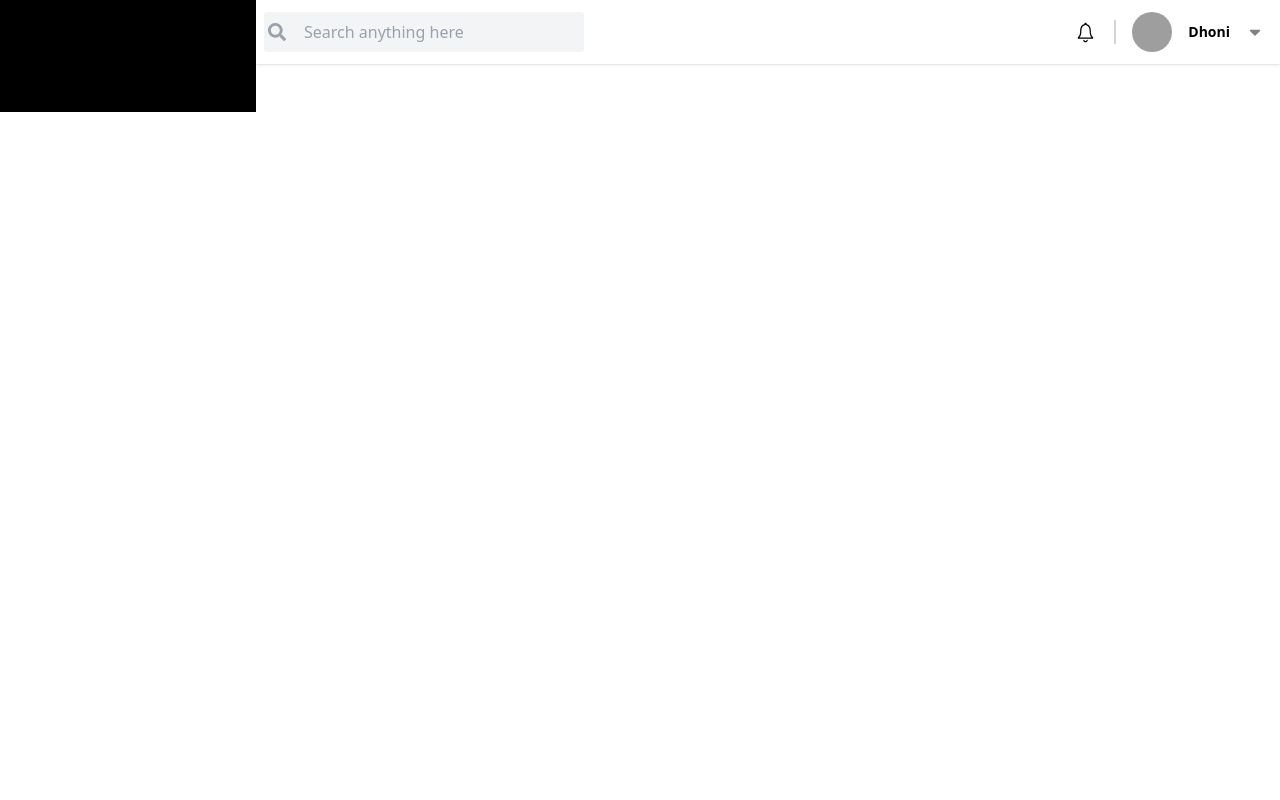
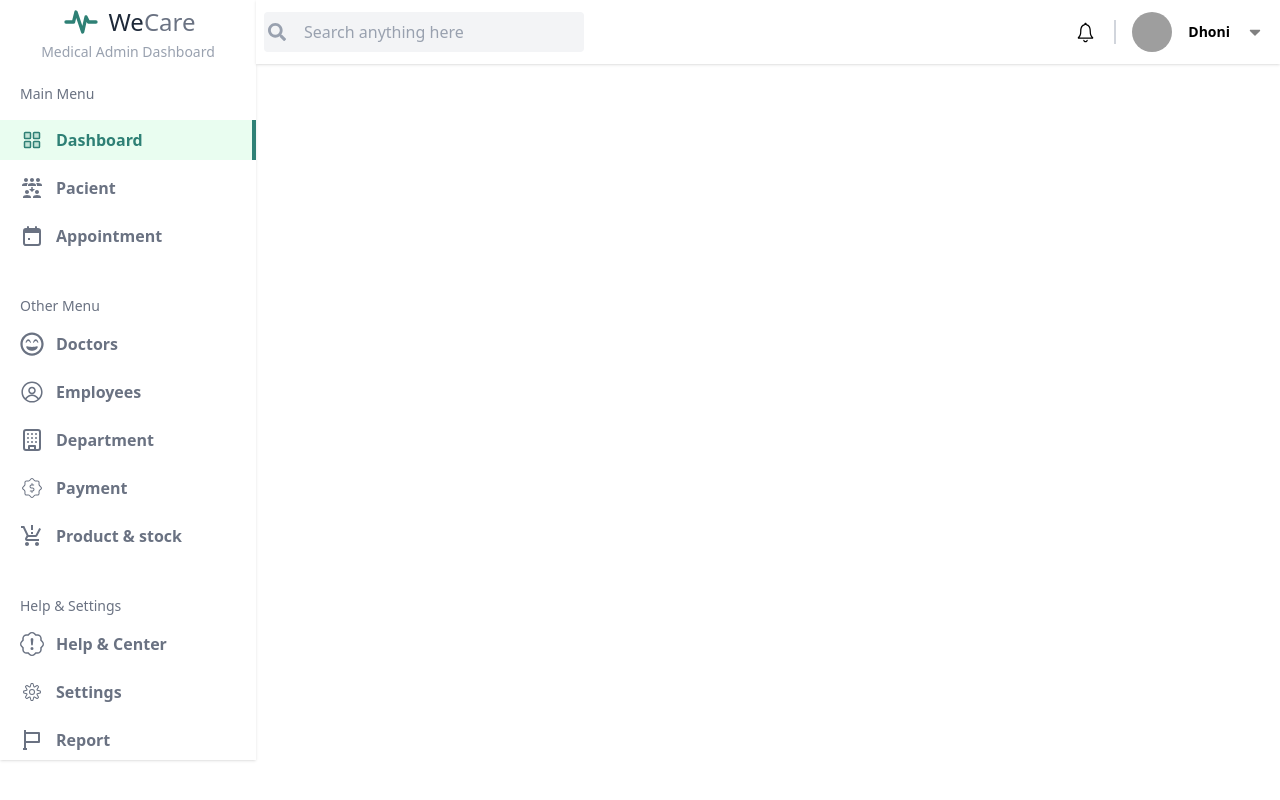
Before and after one commit to MahatoAmaR2/-Hospital-Management-Dashboard, a React (Vite) app: page / in a window 1280 px wide. Built offline with nearby package versions, Linux system fonts and the light colour scheme; grey boxes are pictures that could not be loaded.

Commit message:
add Sidebar component with categorized menu sections and icons

```diff
--- a/src/components/Header.tsx
+++ b/src/components/Header.tsx
@@ -43,7 +43,7 @@ const Header = () => {
             <input
               type="text"
               placeholder="Search anything here"
-              className="w-full md:w-80 px-10 py-2 rounded bg-gray-100 text-gray-700 placeholder-gray-400 focus:outline-none focus:ring-1 focus:ring-gray-500"
+              className="w-full md:w-80 px-10 py-2 rounded bg-gray-100 text-gray-700 placeholder-gray-400 focus:outline-none focus:ring-1 focus:ring-green-500/50"
             />
             <div className="absolute left-3 top-1/2 transform -translate-y-1/2 text-gray-400">
               <FaSearch size={18} />
--- a/src/components/Sidebar.tsx
+++ b/src/components/Sidebar.tsx
@@ -1,9 +1,73 @@
-import React from 'react'
+import { TbActivityHeartbeat } from "react-icons/tb";
+import { PiSquaresFourDuotone } from "react-icons/pi";
+import { MdReduceCapacity } from "react-icons/md";
+import { TbCalendarEventFilled } from "react-icons/tb";
+import { FaRegGrinBeam } from "react-icons/fa";
+import { RxAvatar } from "react-icons/rx";
+import { LuBuilding } from "react-icons/lu";
+import { CiBadgeDollar } from "react-icons/ci";
+import { MdProductionQuantityLimits } from "react-icons/md";
+import { BsPatchExclamation } from "react-icons/bs";
+import { CiSettings } from "react-icons/ci";
+import { BiFlag } from "react-icons/bi";
+import SidebarSection from "./SidebarSection";
 
 const Sidebar = () => {
   return (
-    <div className='bg-black h-28 w-3xs'>Sidebar</div>
-  )
-}
+    <>
+      <div className="shadow w-3xs flex flex-col bg-white h-full overflow-y-auto">
+        <div className="h-16 flex flex-col items-center justify-center">
+          <div className="logo flex items-center gap-2">
+            <TbActivityHeartbeat size={40} color="#2E8075" />
+            <p className="font-medium text-2xl text-gray-800">
+              We
+              <span className="font-extralight text-2xl text-gray-500">
+                Care
+              </span>
+            </p>
+          </div>
+          <p className="text-sm text-gray-400 font-medium">
+            Medical Admin Dashboard
+          </p>
+        </div>
+        <div className=" mt-5">
+          <div className="flex flex-col ">
+            <p className="pl-5 text-sm font-medium text-gray-500">Main Menu</p>
+            <div className="flex pl-5 mt-4 cursor-pointer bg-green-100/60 text-[#2E8075]  py-2 border-r-4 border-[#2E8075] transition-all duration-800 transition-color ease-in-out">
+              <PiSquaresFourDuotone size={24} className="" />
+              <span className="ml-3 font-semibold">Dashboard</span>
+            </div>
 
-export default Sidebar
+            <SidebarSection Icon={MdReduceCapacity} text="Pacient" />
+            <SidebarSection Icon={TbCalendarEventFilled} text="Appointment" />
+          </div>
+          <div className="flex flex-col mt-10">
+            <p className="pl-5 text-sm font-medium text-gray-500">Other Menu</p>
+
+            <SidebarSection Icon={FaRegGrinBeam} text="Doctors" />
+            <SidebarSection Icon={RxAvatar} text="Employees" />
+            <SidebarSection Icon={LuBuilding} text="Department" />
+            <SidebarSection Icon={CiBadgeDollar} text="Payment" />
+            <SidebarSection
+              Icon={MdProductionQuantityLimits}
+              text="Product & stock"
+            />
+          </div>
+          <div className="flex flex-col mt-10">
+            <p className="pl-5 text-sm font-medium text-gray-500">
+              Help & Settings
+            </p>
+
+            <SidebarSection Icon={BsPatchExclamation} text="Help & Center" />
+            <SidebarSection Icon={CiSettings} text="Settings" />
+            <SidebarSection Icon={BiFlag} text="Report" />
+          </div>
+        </div>
+      </div>
+    </>
+  );
+};
+
+export default Sidebar;
+
+// #2E8075
--- /dev/null
+++ b/src/components/SidebarSection.jsx
@@ -0,0 +1,14 @@
+import React from "react";
+
+const SidebarSection = ({ Icon, text }) => {
+  return (
+    <>
+      <div className="flex pl-5 mt-2 cursor-pointer hover:bg-green-100/60 hover:text-[#2E8075] text-gray-500 py-2 border-r-4 border-transparent hover:border-[#2E8075] transition-all duration-800 transition-color ease-in-out">
+        <Icon size={24} className="" />
+        <span className="ml-3 font-semibold">{text}</span>
+      </div>
+    </>
+  );
+};
+
+export default SidebarSection;
```
